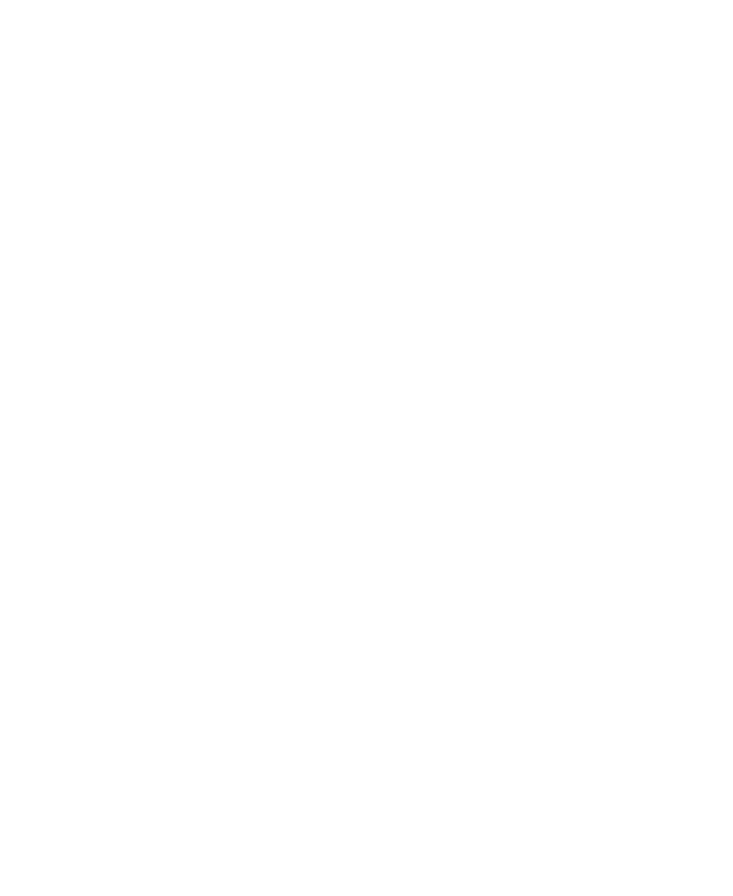
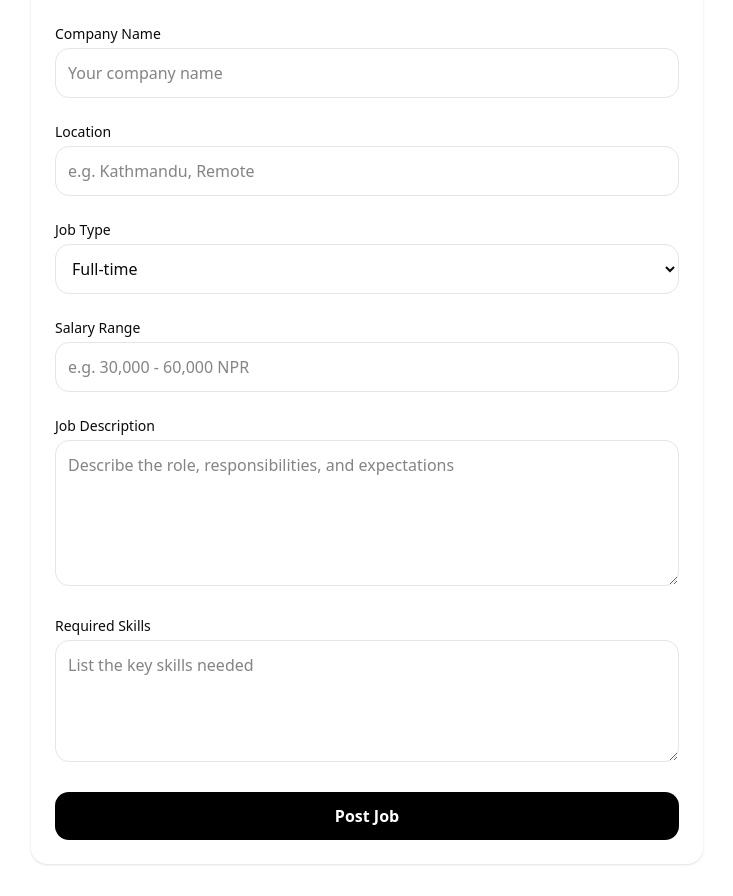
Before and after one commit to SamarpanKc/neplancer, a Next.js app: page /client/post-job in a window 1280 px wide. Shown: the part 255-1151 px from the top of the page, without its empty margins (273-1006 px from the left). Before the commit the page ends 865 px from the top, so only its background shows below. Built offline with nearby package versions, Linux system fonts and the light colour scheme; no server answers.

Commit message:
Checkpoint

```diff
--- a/src/app/(auth)/login/page.tsx
+++ b/src/app/(auth)/login/page.tsx
@@ -102,7 +102,7 @@
           <p className="mt-6 text-center text-sm text-gray-600">
             Don&apos;t have an account?{' '}
             <Link href="/register" className="font-semibold text-gray-900 hover:text-gray-700 underline">
-              Sign up
+              Sign in
             </Link>
           </p>
         </div>
--- a/src/app/(auth)/register-freelancer/page.tsx
+++ b/src/app/(auth)/register-freelancer/page.tsx
@@ -644,7 +644,7 @@
         <p className="text-center mt-6 text-gray-600">
           Already have an account?{' '}
           <Link href="/login" className="font-semibold text-gray-900 underline hover:text-gray-700">
-            Sign in
+            Log in
           </Link>
         </p>
       </div>
--- a/src/app/(auth)/register/page.tsx
+++ b/src/app/(auth)/register/page.tsx
@@ -77,7 +77,7 @@
           <p className="mt-2 text-left text-gray-600">
             Already have an account?{' '}
             <Link href="/login" className="font-semibold text-gray-900 hover:text-gray-700 underline">
-              Sign in
+              Log in
             </Link>
           </p>
         </div>
--- a/src/app/client/post-job/page.tsx
+++ b/src/app/client/post-job/page.tsx
@@ -2,8 +2,80 @@
   return (
     <div className="min-h-screen p-8">
       <h1 className="text-3xl font-bold mb-6">Post a Job</h1>
-      <div className="max-w-2xl">
-        {/* Job posting form will go here */}
+      <div className="max-w-2xl mx-auto">
+        <form className="space-y-6 p-6 bg-white shadow rounded-2xl">
+          <div>
+            <label className="block text-sm font-medium mb-1">Job Title</label>
+            <input
+              type="text"
+              className="w-full border rounded-xl p-3"
+              placeholder="e.g. Frontend Developer"
+            />
+          </div>
+
+          <div>
+            <label className="block text-sm font-medium mb-1">Company Name</label>
+            <input
+              type="text"
+              className="w-full border rounded-xl p-3"
+              placeholder="Your company name"
+            />
+          </div>
+
+          <div>
+            <label className="block text-sm font-medium mb-1">Location</label>
+            <input
+              type="text"
+              className="w-full border rounded-xl p-3"
+              placeholder="e.g. Kathmandu, Remote"
+            />
+          </div>
+
+          <div>
+            <label className="block text-sm font-medium mb-1">Job Type</label>
+            <select className="w-full border rounded-xl p-3">
+              <option>Full-time</option>
+              <option>Part-time</option>
+              <option>Remote</option>
+              <option>Contract</option>
+              <option>Internship</option>
+            </select>
+          </div>
+
+          <div>
+            <label className="block text-sm font-medium mb-1">Salary Range</label>
+            <input
+              type="text"
+              className="w-full border rounded-xl p-3"
+              placeholder="e.g. 30,000 - 60,000 NPR"
+            />
+          </div>
+
+          <div>
+            <label className="block text-sm font-medium mb-1">Job Description</label>
+            <textarea
+              rows={5}
+              className="w-full border rounded-xl p-3"
+              placeholder="Describe the role, responsibilities, and expectations"
+            />
+          </div>
+
+          <div>
+            <label className="block text-sm font-medium mb-1">Required Skills</label>
+            <textarea
+              rows={4}
+              className="w-full border rounded-xl p-3"
+              placeholder="List the key skills needed"
+            />
+          </div>
+
+          <button
+            type="submit"
+            className="w-full bg-black text-white p-3 rounded-xl font-semibold hover:bg-gray-800 transition"
+          >
+            Post Job
+          </button>
+        </form>
       </div>
     </div>
   );
```
